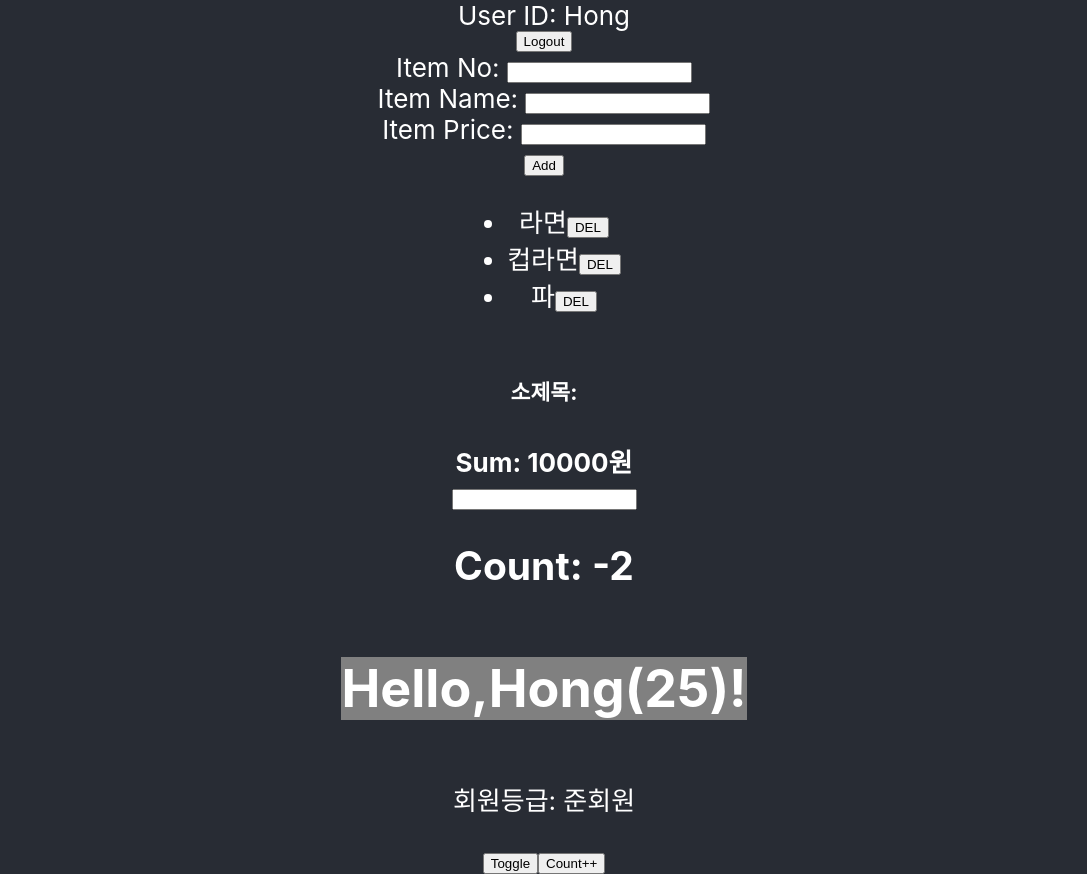
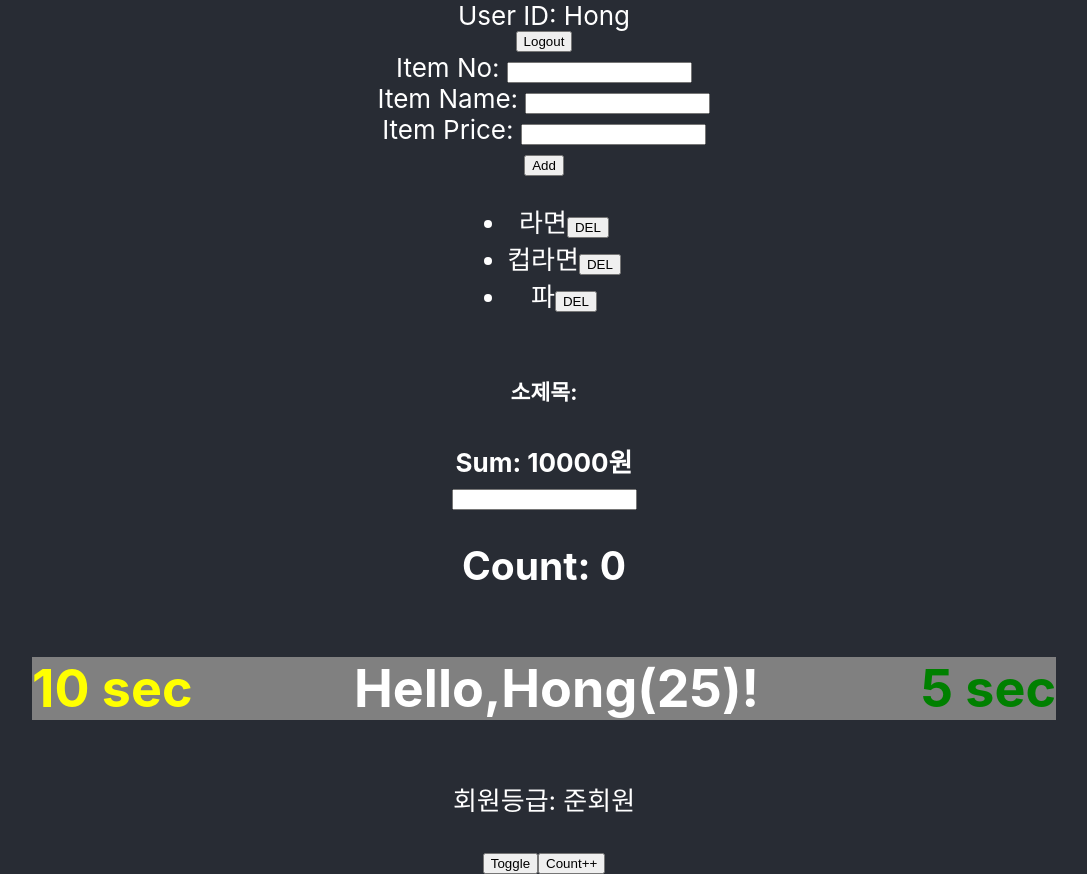
Before and after one commit to LNSol/React-basic, a React (Create React App) app: page / in a window 1280 px wide. Shown: the whole page, without its empty margins (96-1183 px from the left). Built offline with nearby package versions, Linux system fonts and the light colour scheme.

Commit message:
useEffect cleanup

```diff
--- a/src/components/Hello.jsx
+++ b/src/components/Hello.jsx
@@ -1,14 +1,33 @@
-import { useState } from 'react';
+import { useState, useEffect } from 'react';
 import { useCount } from '../hooks/counter-context';
 
 export const Hello = ({ name, age, isMale, children }) => {
   // console.log('@@@@@ Hello');
   const [isActive, setActive] = useState(false);
   const { plusCount } = useCount();
+  const [badSec, setBadSec] = useState(0);
+  const [goodSec, setGoodSec] = useState(0);
+
+  useEffect(() => {
+    const invl = setInterval(() => {
+      setGoodSec((prev) => prev + 1);
+    }, 1000);
+
+    return () => clearInterval(invl);
+  }, []);
+
+  useEffect(() => {
+    setInterval(() => {
+      setBadSec((pre) => pre + 1);
+    }, 1000);
+  }, []);
 
   return (
     <>
-      <h1 style={{ backgroundColor: 'gray' }}>
+      {/* <input type='text' onChange={rerender} /> */}
+      <h1 style={{ backgroundColor: 'gray', width: '80%' }}>
+        <span style={{ float: 'left', color: 'yellow' }}>{badSec} sec</span>
+        <span style={{ float: 'right', color: 'green' }}>{goodSec} sec</span>
         Hello,
         {name}
         {age && (isMale ? '군' : '양')}({age ? age : 25}
--- a/src/components/Login.jsx
+++ b/src/components/Login.jsx
@@ -4,7 +4,7 @@ import { useCount } from '../hooks/counter-context';
 
 const Login = () => {
   const { login } = useSession();
-  const { plusCount } = useCount();
+  const { plusCount, minusCount } = useCount();
   const userIdRef = useRef();
   const userNameRef = useRef();
 
@@ -16,6 +16,8 @@ const Login = () => {
 
   useEffect(() => {
     plusCount();
+
+    return minusCount;
   }, []);
 
   const submit = (evt) => {
--- a/src/components/Profile.jsx
+++ b/src/components/Profile.jsx
@@ -1,7 +1,7 @@
 // import { v4 } from 'uuid';
-import { useEffect } from 'react';
+// import { useEffect } from 'react';
 import { useSession } from '../hooks/session-context';
-import { useCount } from '../hooks/counter-context';
+// import { useCount } from '../hooks/counter-context';
 
 const Profile = () => {
   const {
@@ -10,11 +10,11 @@ const Profile = () => {
     },
     logout,
   } = useSession();
-  const { minusCount } = useCount();
+  // const { minusCount } = useCount();
 
-  useEffect(() => {
-    minusCount();
-  }, []);
+  // useEffect(() => {
+  //   minusCount();
+  // }, []);
 
   return (
     <>
```
